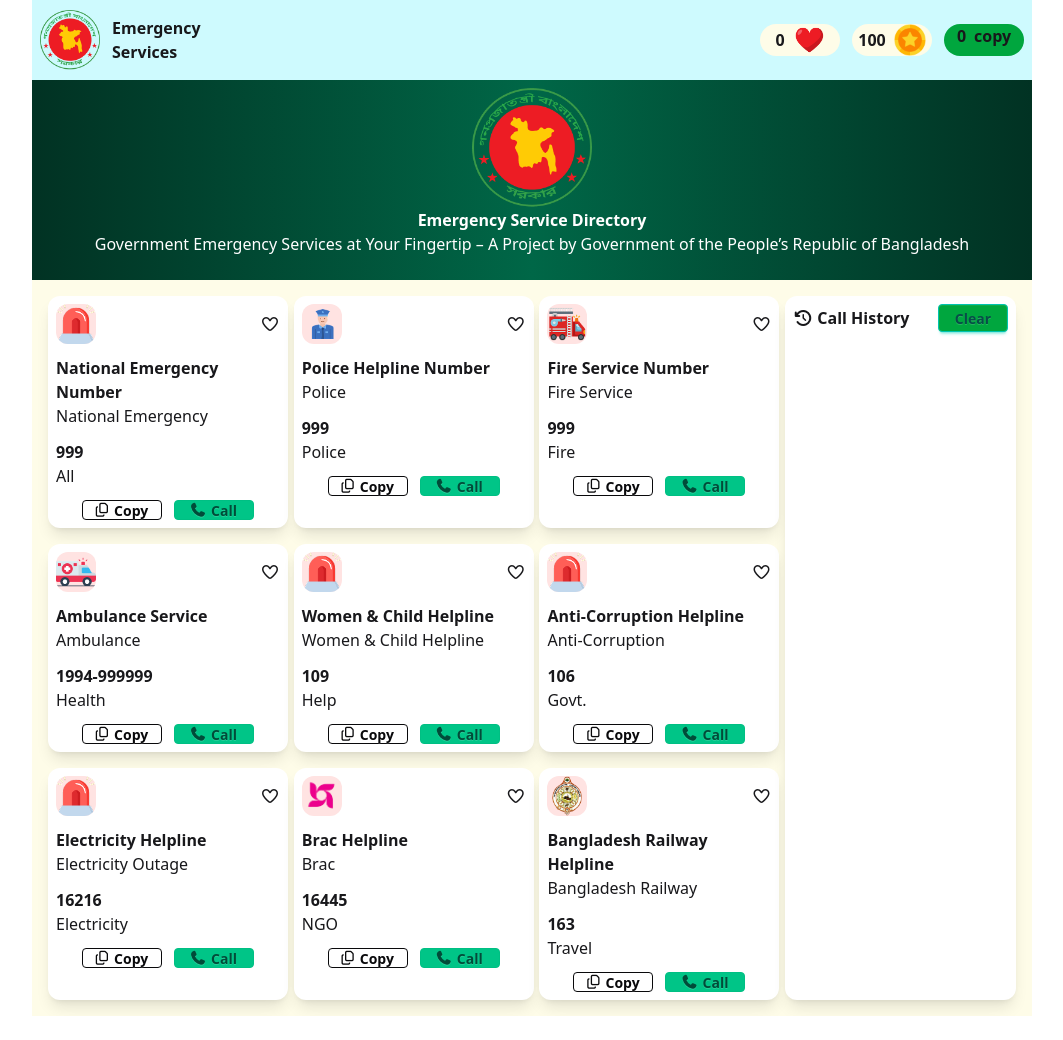
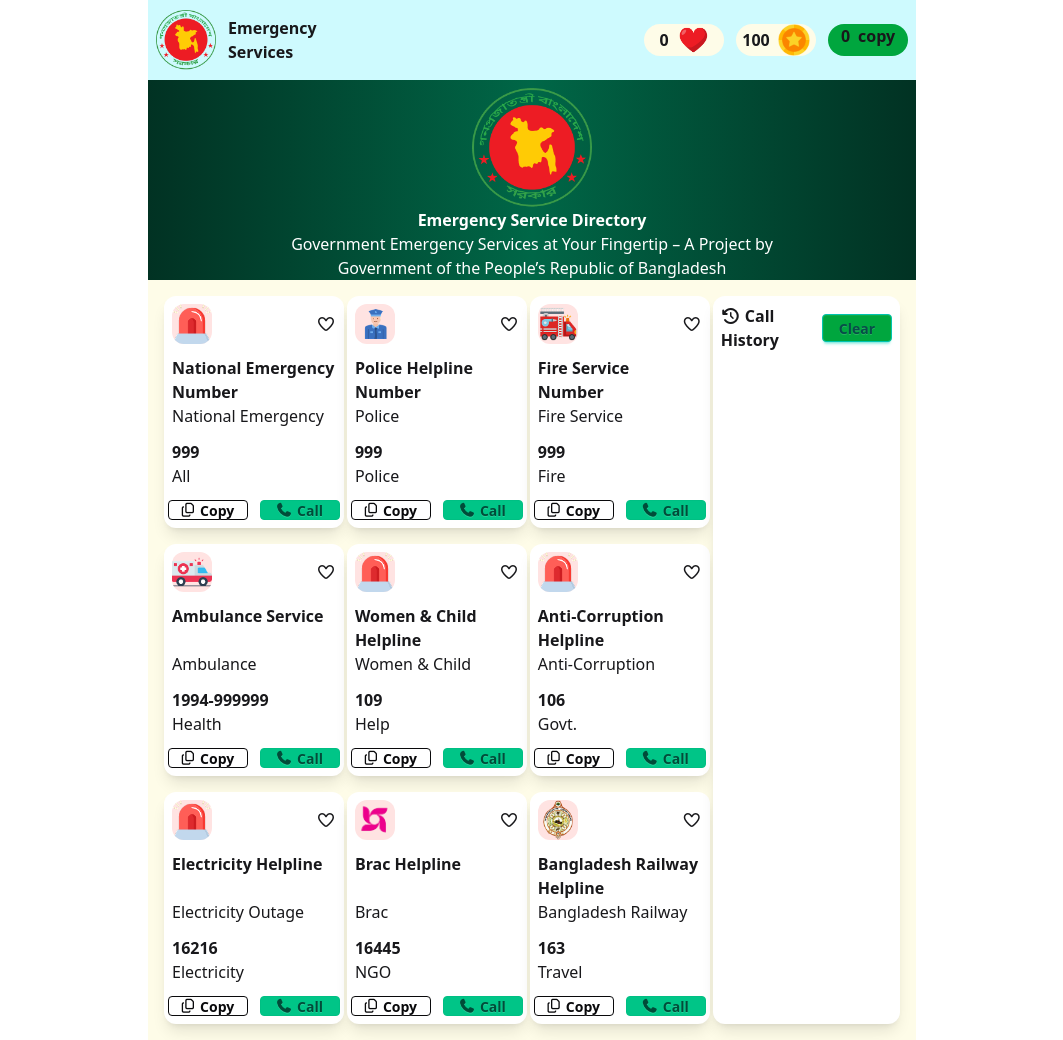
Before and after one commit to khairul965/PH-A5, a plain HTML site: page index.html in a window 1280 px wide. Shown: the whole page, without its empty margins (108-1171 px from the left). Before the commit the page ends 1016 px from the top, so only its background shows below. Drawn offline with nearby package versions, Linux system fonts and the light colour scheme.

Commit message:
3rd commit

```diff
--- a/index.html
+++ b/index.html
@@ -12,7 +12,7 @@
 </head>
 <body>
     <!--nav bar-->
-    <div class="p-2 h-20 w-250 bg-cyan-100 flex justify-between items-center m-auto">
+    <div class="p-2 h-20 w-[768px] bg-cyan-100 flex justify-between items-center m-auto">
         <div class="flex items-center  ">
             <img class="h-15 w-15" src="assets/logo.png" alt="">
             <h1 class="font-bold ml-3">Emergency <br> Services</h1>
@@ -31,17 +31,17 @@
     </div>
 
     <!--banner-->
-    <div class="h-50 w-250 flex flex-col items-center m-auto p-2
+    <div class="h-50 w-[768px] flex flex-col items-center m-auto p-2
     bg-gradient-to-r from-[#013223] from-0% via-[#006747] via-50% to-[#013223] to-100% ">
         <img class="h-30 w-30" src="assets/logo.png" alt="">
         <h1 class="font-bold  text-white">Emergency Service Directory</h1>
-        <p class="text-white">Government Emergency Services at Your Fingertip – A Project by  Government of the People’s Republic of Bangladesh</p>
+        <p class="text-white text-center">Government Emergency Services at Your Fingertip – A Project by <br> Government of the People’s Republic of Bangladesh</p>
     </div>
     <!--section container-->
-    <div class="container bg-yellow-50 p-4 flex gap-4  h-auto w-250 m-auto">
+    <div class="container bg-yellow-50 p-4 flex gap-4  h-auto w-[768px] m-auto">
         <div class="section1 grid grid-cols-3 gap-4 ">
 
-            <div class="card1 shadow-lg rounded-xl bg-white h-auto w-60 p-2">
+            <div class="card1 shadow-lg rounded-xl bg-white h-auto w-45 p-2">
                 <div class="flex justify-between items-center"><img class="h-10 w-10 bg-[#FFE3E2] rounded-xl" src="assets/emergency.png" alt="">
                     <i class="fa-regular fa-heart"></i>
                 </div>
@@ -60,7 +60,7 @@
 
             </div>
 
-            <div class="card2 shadow-lg rounded-xl bg-white h-auto w-60 p-2">
+            <div class="card2 shadow-lg rounded-xl bg-white h-auto w-45 p-2">
                 <div class="flex justify-between items-center"><img class="h-10 w-10 bg-[#FFE3E2] rounded-xl" src="assets/police.png" alt="">
                     <i class="fa-regular fa-heart"></i>
                 </div>
@@ -79,12 +79,12 @@
 
             </div>
 
-            <div class="card3 shadow-lg rounded-xl bg-white h-auto w-60 p-2">
+            <div class="card3 shadow-lg rounded-xl bg-white h-auto w-45 p-2">
                 <div class="flex justify-between items-center"><img class="h-10 w-10 bg-[#FFE3E2] rounded-xl" src="assets/fire-service.png" alt="">
                     <i class="fa-regular fa-heart"></i>
                 </div>
                 <div class="mt-3">
-                    <h1 class="font-bold">Fire Service Number</h1>
+                    <h1 class="font-bold">Fire Service <br> Number</h1>
                     <p>Fire Service</p>
                 </div>
                 <div class="mt-3">
@@ -98,12 +98,13 @@
 
             </div>
 
-            <div class="card4 shadow-lg rounded-xl bg-white  h-auto w-60 p-2">
+            <div class="card4 shadow-lg rounded-xl bg-white  h-auto w-45 p-2">
                 <div class="flex justify-between items-center"><img class="h-10 w-10 bg-[#FFE3E2] rounded-xl" src="assets/ambulance.png" alt="">
                     <i class="fa-regular fa-heart"></i>
                 </div>
                 <div class="mt-3">
                     <h1 class="font-bold">Ambulance Service</h1>
+                    <br>
                     <p>Ambulance</p>
                 </div>
                 <div class="mt-3">
@@ -117,13 +118,13 @@
 
             </div>
 
-            <div class="card5 shadow-lg rounded-xl bg-white  h-auto w-60 p-2">
+            <div class="card5 shadow-lg rounded-xl bg-white  h-auto w-45 p-2">
                 <div class="flex justify-between items-center"><img class="h-10 w-10 bg-[#FFE3E2] rounded-xl" src="assets/emergency.png" alt="">
                     <i class="fa-regular fa-heart"></i>
                 </div>
                 <div class="mt-3">
                     <h1 class="font-bold">Women & Child Helpline</h1>
-                    <p>Women & Child Helpline</p>
+                    <p>Women & Child</p>
                 </div>
                 <div class="mt-3">
                     <h1 class="font-bold">109</h1>
@@ -136,7 +137,7 @@
 
             </div>
 
-            <div class="card6 shadow-lg rounded-xl bg-white  h-auto w-60 p-2">
+            <div class="card6 shadow-lg rounded-xl bg-white  h-auto w-45 p-2">
                 <div class="flex justify-between items-center"><img class="h-10 w-10 bg-[#FFE3E2] rounded-xl" src="assets/emergency.png" alt="">
                     <i class="fa-regular fa-heart"></i>
                 </div>
@@ -155,12 +156,13 @@
 
             </div>
 
-            <div class="card7 shadow-lg rounded-xl bg-white  h-auto w-60 p-2">
+            <div class="card7 shadow-lg rounded-xl bg-white  h-auto w-45 p-2">
                 <div class="flex justify-between items-center"><img class="h-10 w-10 bg-[#FFE3E2] rounded-xl" src="assets/emergency.png" alt="">
                     <i class="fa-regular fa-heart"></i>
                 </div>
                 <div class="mt-3">
                     <h1 class="font-bold">Electricity Helpline</h1>
+                    <br>
                     <p>Electricity Outage</p>
                 </div>
                 <div class="mt-3">
@@ -174,12 +176,13 @@
 
             </div>
 
-            <div class="card8 shadow-lg rounded-xl bg-white  h-auto w-60 p-2">
+            <div class="card8 shadow-lg rounded-xl bg-white  h-auto w-45 p-2">
                 <div class="flex justify-between items-center"><img class="h-10 w-10 bg-[#FFE3E2] rounded-xl" src="assets/brac.png" alt="">
                     <i class="fa-regular fa-heart"></i>
                 </div>
                 <div class="mt-3">
                     <h1 class="font-bold">Brac Helpline</h1>
+                    <br>
                     <p>Brac</p>
                 </div>
                 <div class="mt-3">
@@ -193,7 +196,7 @@
 
             </div>
 
-            <div class="card9 shadow-lg rounded-xl bg-white  h-auto w-60 p-2">
+            <div class="card9 shadow-lg rounded-xl bg-white  h-auto w-45 p-2">
                 <div class="flex justify-between items-center"><img class="h-10 w-10 bg-[#FFE3E2] rounded-xl" src="assets/Bangladesh-Railway.png" alt="">
                     <i class="fa-regular fa-heart"></i>
                 </div>
@@ -214,7 +217,7 @@
 
         </div>
 
-        <div class="section2 shadow-lg  rounded-xl bg-white  w-60 p-2">
+        <div class="section2 shadow-lg  rounded-xl bg-white  w-50 p-2">
             <div>
                 <div class="flex justify-between items-center">
                     <h1 class="font-semibold"><i class="fa-solid fa-clock-rotate-left"></i> Call History</h1>
```
